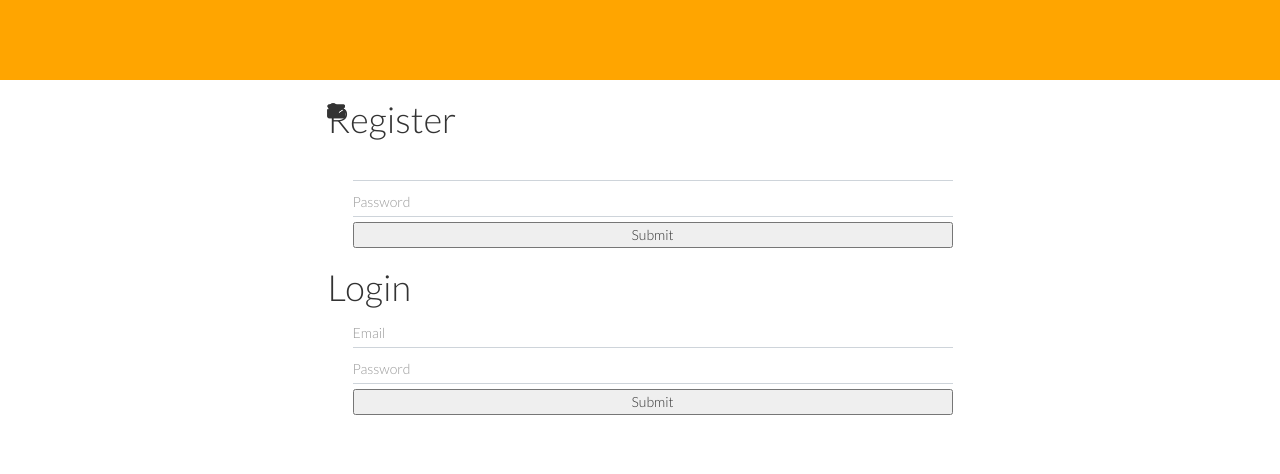
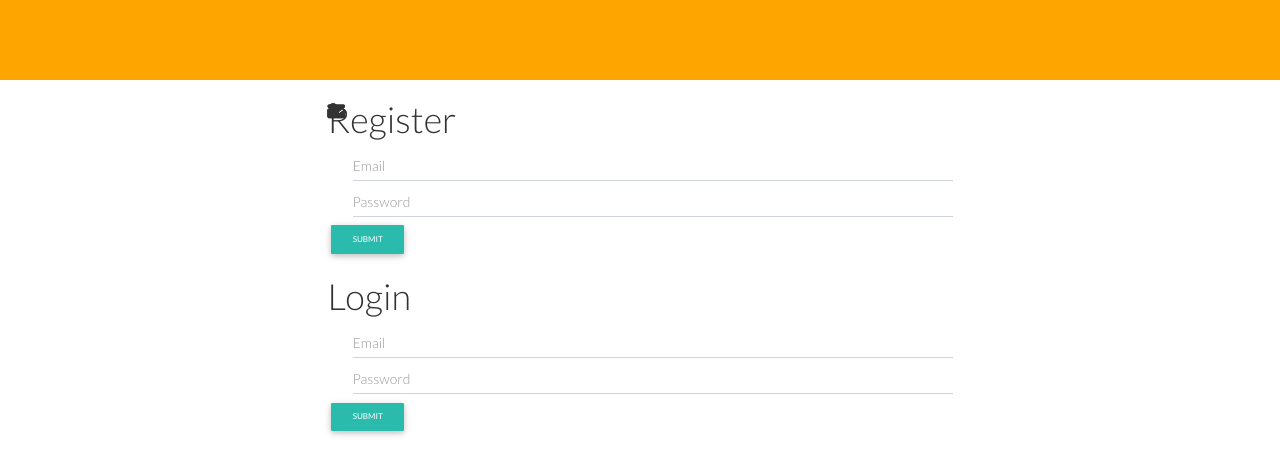
Before and after one commit to IsmaelPerezGit/azhackathonchamps, a website: page app/login.html in a window 1280 px wide. Drawn offline with nearby package versions, Linux system fonts and the light colour scheme.

Commit message:
Add material submit buttons

```diff
--- a/app/login.html
+++ b/app/login.html
@@ -41,10 +41,10 @@
           <h1>Register</h1>
           <form class="" id="registration" method="post">
             <i class="fa fa-envelope prefix"></i>
-            <input id="reg-email" type="text" name="email" value="" class="form-control">
+            <input id="reg-email" type="text" name="email" value="" class="form-control" placeholder="Email">
             <i class="fa fa-lock prefix"></i>
             <input id="reg-pass" type="password" name="password" value="" class="form-control" placeholder="Password">
-            <input type="submit" name="" value="Submit">
+            <button type="submit" class="btn btn-default btn-rounded">Submit</button>
           </form>
           <h1>Login</h1>
           <form class="" id="login" action="localhost:5800/users/login" method="post">
@@ -52,7 +52,7 @@
             <input id="login-email" type="text" name="email" value="" class="form-control" placeholder="Email">
             <i class="fa fa-lock prefix"></i>
             <input id="login-pass" type="password" name="password" value="" class="form-control" placeholder="Password">
-            <input type="submit" name="" value="Submit">
+            <button type="submit" class="btn btn-default btn-rounded">Submit</button>
           </form>
         </div>
       </div>
```
